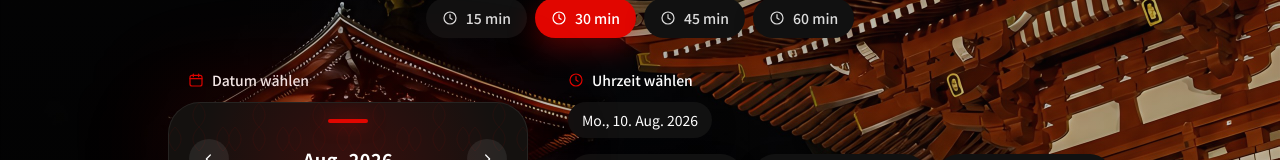
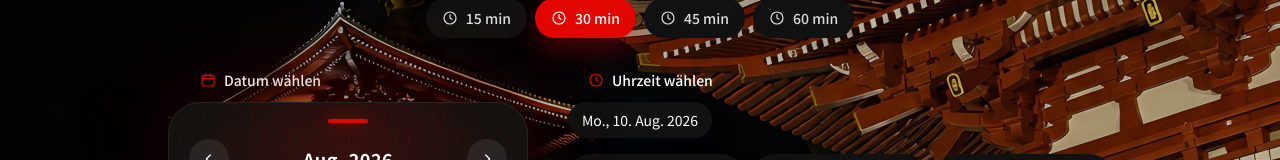
Before and after one commit to canyando4699-pixel/yaku, a Next.js app: page /b/demo in a window 1280 px wide. Shown: the part 194-354 px from the top of the page. Built offline with nearby package versions, Linux system fonts and the light colour scheme.

Commit message:
Align date/time label icons with rounded card edges.
Co-authored-by: Can Yando <canyando.webdesigner@gmail.com>

```diff
--- a/src/components/booking/BookingFlow.tsx
+++ b/src/components/booking/BookingFlow.tsx
@@ -217,7 +217,7 @@ export function BookingFlow({ host: initialHost }: { host: HostProfile }) {
         {step === "schedule" ? (
           <div className="grid items-start gap-10 md:grid-cols-[360px_1fr]">
             <div className="mx-auto w-full max-w-[360px]">
-              <p className="mb-3 flex items-center justify-center gap-2 px-5 text-sm font-medium text-white md:justify-start">
+              <p className="mb-3 flex items-center justify-start gap-2 pl-8 text-sm font-medium text-white">
                 <Icon name="calendar" className="h-4 w-4 text-accent" />
                 {t.pickDate}
               </p>
@@ -232,7 +232,7 @@ export function BookingFlow({ host: initialHost }: { host: HostProfile }) {
             </div>
 
             <div>
-              <p className="mb-3 flex items-center gap-2 text-sm font-medium text-white">
+              <p className="mb-3 flex items-center justify-start gap-2 pl-5 text-sm font-medium text-white">
                 <Icon name="clock" className="h-4 w-4 text-accent" />
                 {t.pickTime}
               </p>
```
